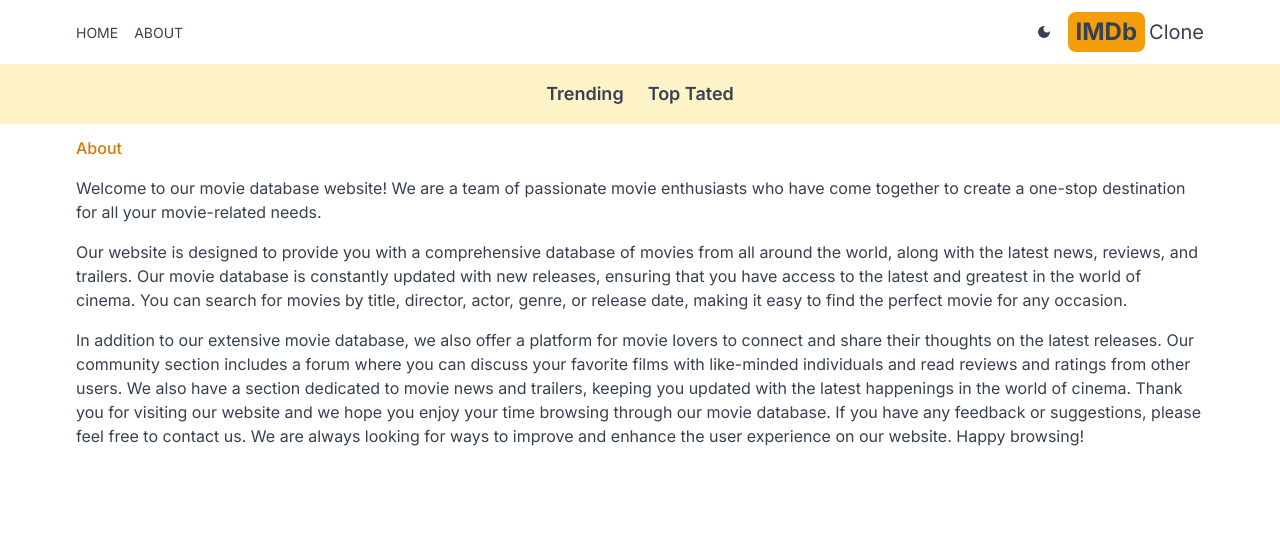
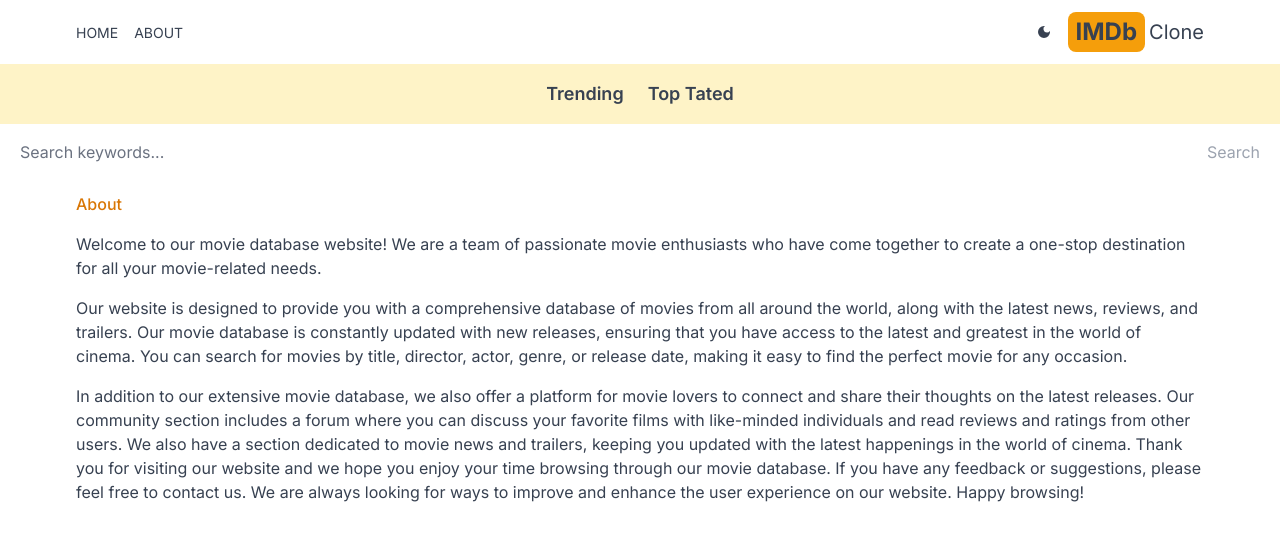
Before and after one commit to krispetrov/imdb-next, a Next.js app: page /about in a window 1280 px wide. Shown: the top 540 px of the page. Built offline with nearby package versions, Linux system fonts and the light colour scheme.

Commit message:
add search box

```diff
--- a/src/app/layout.js
+++ b/src/app/layout.js
@@ -3,6 +3,7 @@
 import Header from "@/components/Header";
 import Providers from "./Providers";
 import Navbar from "@/components/Navbar";
+import SearchBox from "@/components/SearchBox";
 
 const inter = Inter({ subsets: ["latin"] });
 
@@ -18,6 +19,7 @@
         <Providers>
         <Header/>
         <Navbar/>
+        <SearchBox/>
         {children}
         </Providers>
 
--- /dev/null
+++ b/src/app/search/[searchTerm]/page.jsx
@@ -0,0 +1,24 @@
+import React from "react";
+import Results from "@/components/Results";
+
+export default async function SearchPage({ params }) {
+  const searhTerm = params.searchTerm;
+  const res = await fetch(
+    `https://api.themoviedb.org/3/search/movie?api_key=${process.env.API_KEY}&query=${searhTerm}&language=en-US&page=1&include_adult=false`
+  );
+  const data = await res.json();
+  const results = data.results;
+
+
+
+
+  return (
+    <div>
+        <h1 className="px-3"> Results for: {searhTerm}</h1>
+      {results &&
+        results.length === 0 &&
+        <h1 className="text-center pt-6">No results found</h1>}
+      {results && <Results results={results}/>}
+    </div>
+  );
+}
--- /dev/null
+++ b/src/components/SearchBox.jsx
@@ -0,0 +1,32 @@
+"use client";
+import React, { useState } from "react";
+import { useRouter } from "next/navigation";
+
+export default function SearchBox() {
+  const [search, setSearch] = useState("");
+  const router = useRouter();
+
+  const handleSubmit = (e) => {
+    e.preventDefault();
+    router.push(`/search/${search}`);
+    setSearch('')
+  }
+  return (
+    <form className=" flex justify-between px-5"
+    onSubmit={handleSubmit}>
+      <input
+        type="text"
+        placeholder="Search keywords..."
+        className="w-full h-14 rounded-md placeholder-gray-500 outline-none bg-transparent flex-1"
+        value={search}
+        onChange={(e) => setSearch(e.target.value)}
+      />
+      <button
+        className="text-amber-600 disabled:text-gray-400"
+        disabled={search === ""}
+      >
+        Search
+      </button>
+    </form>
+  );
+}
```
